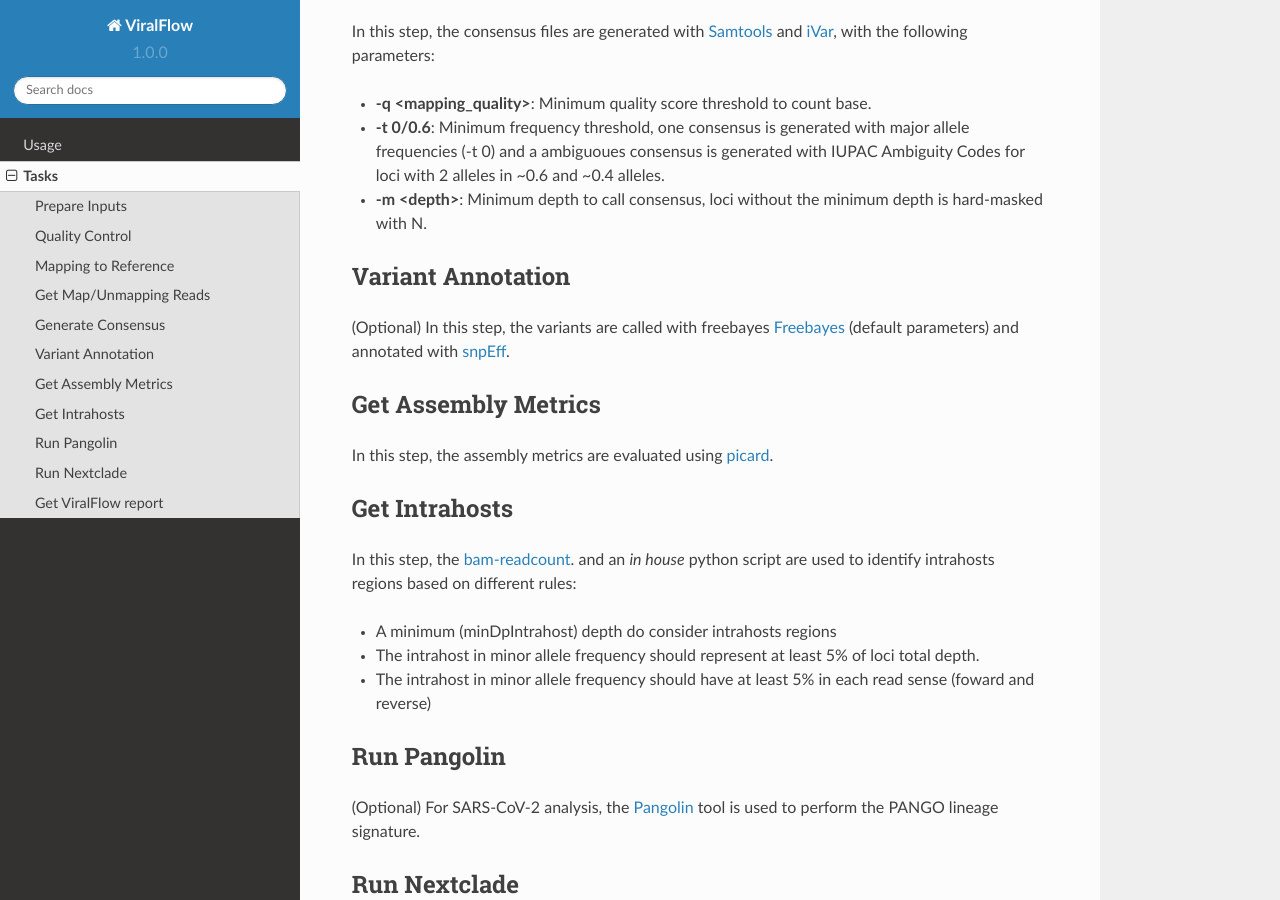
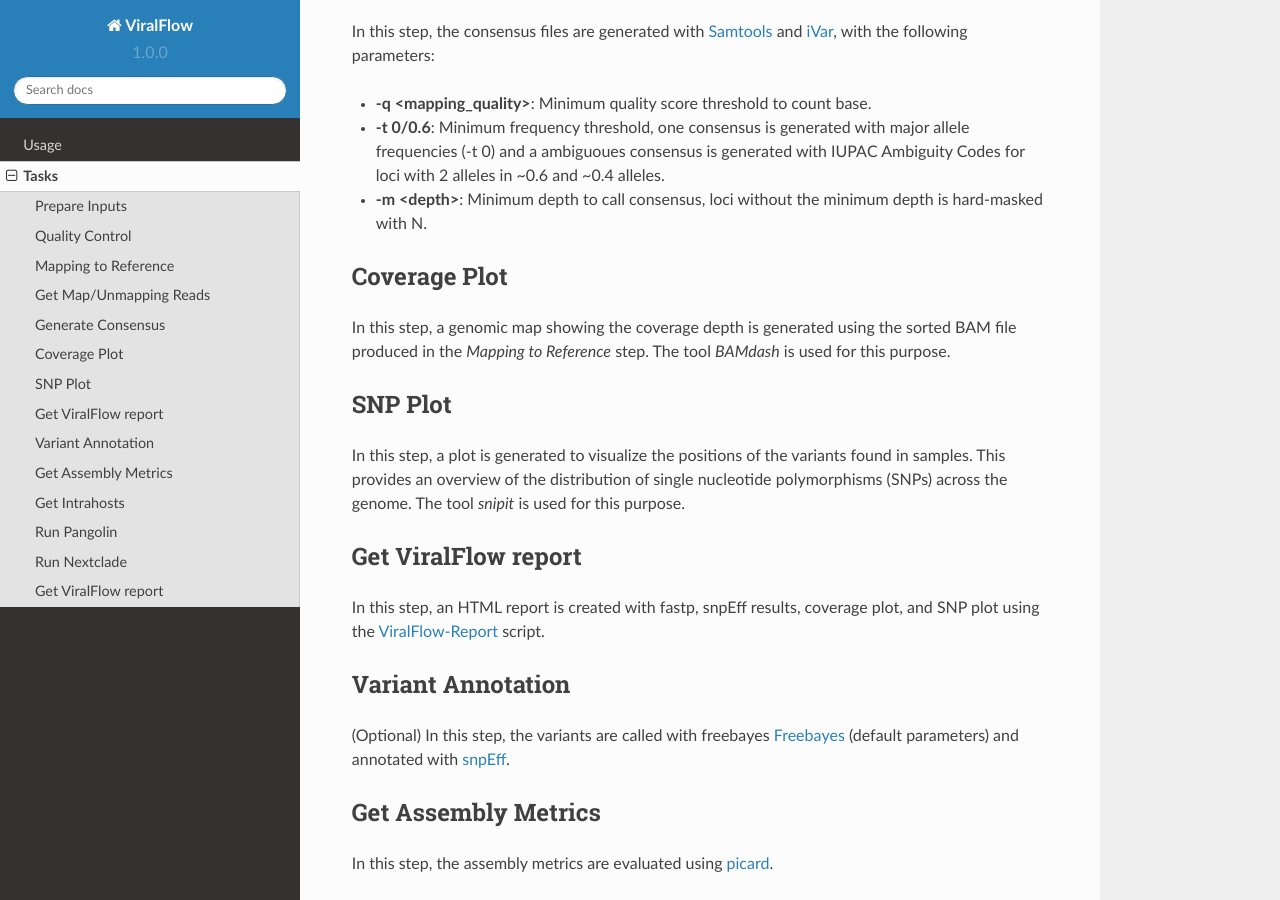
Before and after one commit to dezordi/ViralFlow, a Sphinx documentation site: the page built from docs/source/tasks.rst, in a window 1280 px wide and 900 px high, scrolled down 852 px. Built offline with Sphinx 7.4.7 and the Read the Docs theme 2.0.0, drawn with Linux system fonts in a browser that asks for light colours.

Commit message:
adjusting the release version and new tasks

```diff
--- a/docs/source/conf.py
+++ b/docs/source/conf.py
@@ -6,7 +6,7 @@ project = 'ViralFlow'
 copyright = '2023, FioCruz Genomic Network'
 author = 'Filipe Dezordi'
 
-release = '0.1.0'
+release = '1.0.0'
 version = '1.0.0'
 
 # -- General configuration
--- a/docs/source/index.rst
+++ b/docs/source/index.rst
@@ -5,7 +5,7 @@ Welcome to ViralFlow's documentation!
   :width: 200
   :align: center
 
-**ViralFlow** (v0.1.0) is a nextflow workflow for viral genomics analysis
+**ViralFlow** (v1.0.0) is a nextflow workflow for viral genomics analysis
 guided by reference. An user friendly documentation can be
 accessed here `viralflow.github.io <https://viralflow.github.io/>`_.
 
--- a/docs/source/tasks.rst
+++ b/docs/source/tasks.rst
@@ -46,6 +46,27 @@ In this step, the consensus files are generated with `Samtools <https://github.c
 * **-t 0/0.6**: Minimum frequency threshold, one consensus is generated with major allele frequencies (-t 0) and a ambiguoues consensus is generated with IUPAC Ambiguity Codes for loci with 2 alleles in ~0.6 and ~0.4 alleles.
 * **-m <depth>**: Minimum depth to call consensus, loci without the minimum depth is hard-masked with N.
 
+.. _coverage_plot:
+
+Coverage Plot
+-------------
+
+In this step, a genomic map showing the coverage depth is generated using the sorted BAM file produced in the `Mapping to Reference` step. The tool `BAMdash` is used for this purpose.
+
+.. _snp_plot:
+
+SNP Plot
+--------
+
+In this step, a plot is generated to visualize the positions of the variants found in samples. This provides an overview of the distribution of single nucleotide polymorphisms (SNPs) across the genome. The tool `snipit` is used for this purpose.
+
+.. _vf_report:
+
+Get ViralFlow report
+--------------------
+
+In this step, an HTML report is created with fastp, snpEff results, coverage plot, and SNP plot using the `ViralFlow-Report <https://github.com/dezordi/viralflow-report>`_ script.
+
 .. _variant_annotation:
 
 Variant Annotation
```
